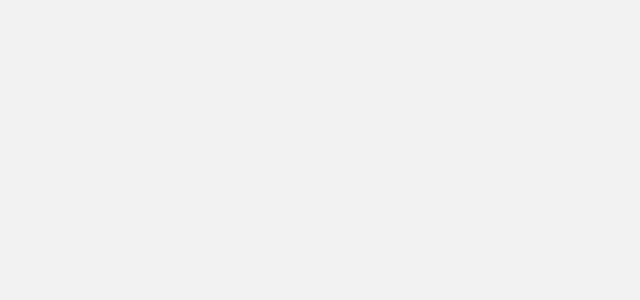
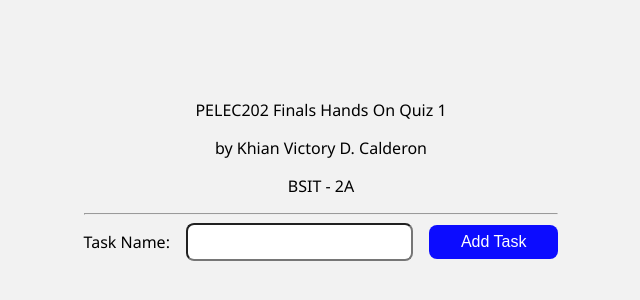
Before and after one commit to khianvictorycalderon/pelec202-redux-task-manager, a React (Create React App) app: page / in a window 1280 px wide. Shown: the part 228-528 px from the top of the page, without its empty margins (319-959 px from the left). Built offline with nearby package versions, Linux system fonts and the light colour scheme.

Commit message:
Added input section (UI)

```diff
--- a/src/App.js
+++ b/src/App.js
@@ -3,8 +3,29 @@ import { addTask, deleteTask } from "./feature/taskSlice";
 import { useState } from "react";
 
 export default function App() {
+
+  const [taskNameInput, setTaskNameInput] = useState("");
+
   return (
-    <>
-    </>
+    <div>
+
+      <p className="text-center">PELEC202 Finals Hands On Quiz 1</p>
+      <p className="text-center">by Khian Victory D. Calderon</p>
+      <p className="text-center">BSIT - 2A</p>
+
+      <hr/>
+
+      <form className="input-section">
+        <label htmlFor="only-input">Task Name:</label>
+        <input
+          id="only-input"
+          type="text"
+          value={taskNameInput}
+          onChange={(e) => setTaskNameInput(e.target.value)}
+        />
+        <button type="submit">Add Task</button>
+      </form>
+
+    </div>
   );
 }
--- a/src/index.css
+++ b/src/index.css
@@ -12,3 +12,37 @@ body {
 .text-center {
   text-align: center;
 }
+
+.input-section {
+  display: flex;
+  gap: 1rem;
+  align-items: center;
+  align-content: center;
+}
+
+.input-section > input {
+  padding: 0.5rem;
+  font-size: 1rem;
+  border-radius: 8px;
+  background-color: rgb(255, 255, 255);
+}
+
+.input-section > button {
+  padding: 0.5rem 2rem 0.5rem 2rem;
+  background-color: rgb(12, 12, 255);
+  color: white;
+  transition: 0.3s;
+  cursor: pointer;
+  border: none;
+  border-radius: 8px;
+  font-size: 1rem;
+}
+
+.input-section > button:hover {
+  background-color: rgb(76, 76, 255);
+}
+
+
+.input-section > label {
+  font-size: 1rem;
+}
```
